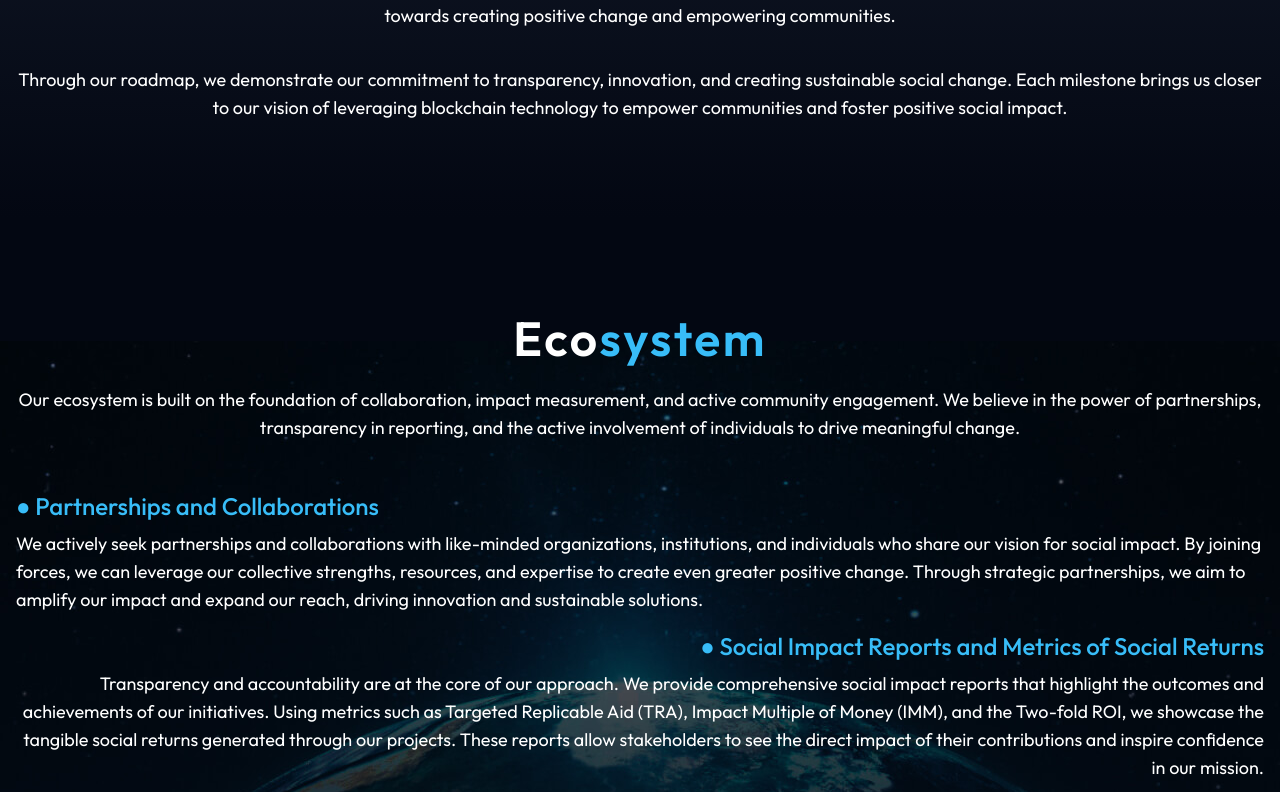
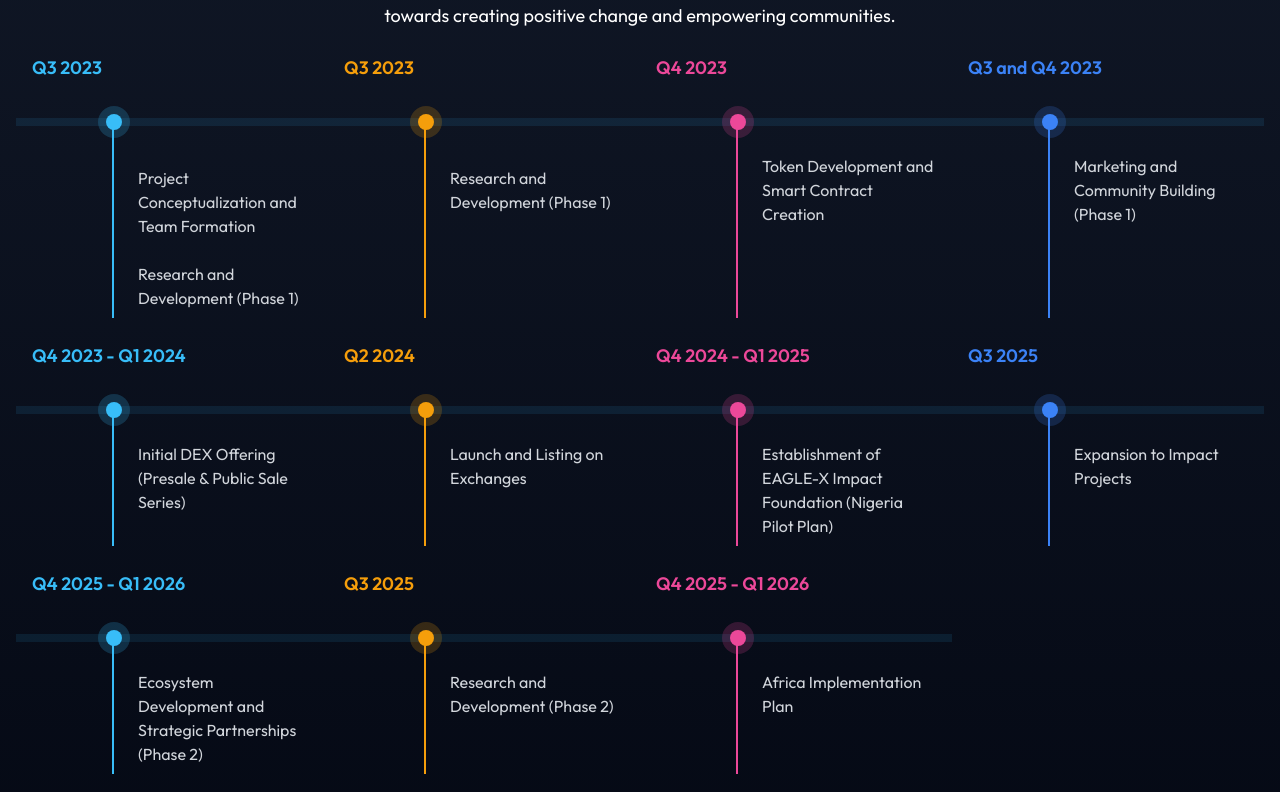
Before and after one commit to MohZeeshan03/eagle-x, a React (Vite) app: page / in a window 1280 px wide. Shown: the part 2848-3640 px from the top of the page. Built offline with nearby package versions, Linux system fonts and the light colour scheme.

Commit message:
roadmap sectiom completd

```diff
--- a/src/components/Roadmap/roadmap.jsx
+++ b/src/components/Roadmap/roadmap.jsx
@@ -7,29 +7,75 @@
                <div className="sl-container">
                     <h2 className="font-semibold lg:text-5xl md:text-3xl text-2xl text-center tracking-wider lg:mb-6 sm:mb-4 mb-2">Road<span className="text-sky-400">map</span></h2>
                     <p className="text-center mb-6">At EAGLE-X, we are committed to driving the adoption of blockchain technology for social impact. Our roadmap outlines the key milestones on our journey towards creating positive change and empowering communities.</p>
-                    {/* <ul className="text-center space-y-2">
-                         <li>Project Conceptualization and Team Formation: <span className="font-semibold">Q3 2023</span></li>
-                         <li><svg className="fill-sky-400 mx-auto h-6" xmlns="http://www.w3.org/2000/svg" height="1em" viewBox="0 0 384 512"><path d="M201.4 342.6c12.5 12.5 32.8 12.5 45.3 0l160-160c12.5-12.5 12.5-32.8 0-45.3s-32.8-12.5-45.3 0L224 274.7 86.6 137.4c-12.5-12.5-32.8-12.5-45.3 0s-12.5 32.8 0 45.3l160 160z"/></svg></li>
-                         <li>Research and Development (Phase 1):  <span className="font-semibold">Q3 2023 </span></li>
-                         <li><svg className="fill-sky-400 mx-auto h-6" xmlns="http://www.w3.org/2000/svg" height="1em" viewBox="0 0 384 512"><path d="M201.4 342.6c12.5 12.5 32.8 12.5 45.3 0l160-160c12.5-12.5 12.5-32.8 0-45.3s-32.8-12.5-45.3 0L224 274.7 86.6 137.4c-12.5-12.5-32.8-12.5-45.3 0s-12.5 32.8 0 45.3l160 160z"/></svg></li>
-                         <li>Token Development and Smart Contract Creation:  <span className="font-semibold">Q4 2023</span></li>
-                         <li><svg className="fill-sky-400 mx-auto h-6" xmlns="http://www.w3.org/2000/svg" height="1em" viewBox="0 0 384 512"><path d="M201.4 342.6c12.5 12.5 32.8 12.5 45.3 0l160-160c12.5-12.5 12.5-32.8 0-45.3s-32.8-12.5-45.3 0L224 274.7 86.6 137.4c-12.5-12.5-32.8-12.5-45.3 0s-12.5 32.8 0 45.3l160 160z"/></svg></li>
-                         <li>Marketing and Community Building (Phase 1):  <span className="font-semibold">Q3 and Q4 2023</span></li>
-                         <li><svg className="fill-sky-400 mx-auto h-6" xmlns="http://www.w3.org/2000/svg" height="1em" viewBox="0 0 384 512"><path d="M201.4 342.6c12.5 12.5 32.8 12.5 45.3 0l160-160c12.5-12.5 12.5-32.8 0-45.3s-32.8-12.5-45.3 0L224 274.7 86.6 137.4c-12.5-12.5-32.8-12.5-45.3 0s-12.5 32.8 0 45.3l160 160z"/></svg></li>
-                         <li>Initial DEX Offering (Presale & Public Sale Series):  <span className="font-semibold">Q4 2023 - Q1 2024</span></li>
-                         <li><svg className="fill-sky-400 mx-auto h-6" xmlns="http://www.w3.org/2000/svg" height="1em" viewBox="0 0 384 512"><path d="M201.4 342.6c12.5 12.5 32.8 12.5 45.3 0l160-160c12.5-12.5 12.5-32.8 0-45.3s-32.8-12.5-45.3 0L224 274.7 86.6 137.4c-12.5-12.5-32.8-12.5-45.3 0s-12.5 32.8 0 45.3l160 160z"/></svg></li>
-                         <li>Launch and Listing on Exchanges:  <span className="font-semibold">Q1 2024 </span></li>
-                         <li><svg className="fill-sky-400 mx-auto h-6" xmlns="http://www.w3.org/2000/svg" height="1em" viewBox="0 0 384 512"><path d="M201.4 342.6c12.5 12.5 32.8 12.5 45.3 0l160-160c12.5-12.5 12.5-32.8 0-45.3s-32.8-12.5-45.3 0L224 274.7 86.6 137.4c-12.5-12.5-32.8-12.5-45.3 0s-12.5 32.8 0 45.3l160 160z"/></svg></li>
-                         <li>Establishment of EAGLE-X Impact Foundation (Nigeria Pilot Plan):  <span className="font-semibold">Q2 2024</span></li>
-                         <li><svg className="fill-sky-400 mx-auto h-6" xmlns="http://www.w3.org/2000/svg" height="1em" viewBox="0 0 384 512"><path d="M201.4 342.6c12.5 12.5 32.8 12.5 45.3 0l160-160c12.5-12.5 12.5-32.8 0-45.3s-32.8-12.5-45.3 0L224 274.7 86.6 137.4c-12.5-12.5-32.8-12.5-45.3 0s-12.5 32.8 0 45.3l160 160z"/></svg></li>
-                         <li>Expansion to Impact Projects:  <span className="font-semibold">Q3 2024</span></li>
-                         <li><svg className="fill-sky-400 mx-auto h-6" xmlns="http://www.w3.org/2000/svg" height="1em" viewBox="0 0 384 512"><path d="M201.4 342.6c12.5 12.5 32.8 12.5 45.3 0l160-160c12.5-12.5 12.5-32.8 0-45.3s-32.8-12.5-45.3 0L224 274.7 86.6 137.4c-12.5-12.5-32.8-12.5-45.3 0s-12.5 32.8 0 45.3l160 160z"/></svg></li>
-                         <li>Ecosystem Development and Strategic Partnerships (Phase 2):  <span className="font-semibold">Q4 2024 - Q1 2025</span></li>
-                         <li><svg className="fill-sky-400 mx-auto h-6" xmlns="http://www.w3.org/2000/svg" height="1em" viewBox="0 0 384 512"><path d="M201.4 342.6c12.5 12.5 32.8 12.5 45.3 0l160-160c12.5-12.5 12.5-32.8 0-45.3s-32.8-12.5-45.3 0L224 274.7 86.6 137.4c-12.5-12.5-32.8-12.5-45.3 0s-12.5 32.8 0 45.3l160 160z"/></svg></li>
-                         <li>Research and Development (Phase 2):  <span className="font-semibold">Q3 2025</span></li>
-                         <li><svg className="fill-sky-400 mx-auto h-6" xmlns="http://www.w3.org/2000/svg" height="1em" viewBox="0 0 384 512"><path d="M201.4 342.6c12.5 12.5 32.8 12.5 45.3 0l160-160c12.5-12.5 12.5-32.8 0-45.3s-32.8-12.5-45.3 0L224 274.7 86.6 137.4c-12.5-12.5-32.8-12.5-45.3 0s-12.5 32.8 0 45.3l160 160z"/></svg></li>
-                         <li>Africa Implementation Plan:  <span className="font-semibold">Q4 2025 - Q1 2026</span></li>
-                    </ul> */}
+                    <div className="grid lg:grid-cols-4 md:grid-cols-3 grid-cols-1 pb-9">
+                         <div className="relative block px-4 overflow-hidden mb-6 before:absolute md:before:top-16 before:top-[2.7rem] before:left-0 before:h-2 before:w-full before:bg-sky-400/10">
+                              <h3 className="font-semibold text-sky-400 md:mb-10 mb-6">Q3 2023</h3>
+                              <div className="relative h-full md:ml-20 ml-5 md:pl-6 pl-4 pb-2 md:pt-5 pt-3 border-l-2 border-sky-400 before:absolute before:-left-4 before:-top-4 before:w-8 before:h-8 before:rounded-full before:bg-sky-400/20  after:absolute after:-left-2 after:-top-2 after:w-4 after:h-4 after:rounded-full after:bg-sky-400">
+                                   <p className="text-base md:pt-6 pt-4 text-gray-300">Project Conceptualization and Team Formation</p>
+                                   <p className="text-base md:pt-6 pt-4 text-gray-300">Research and Development (Phase 1)</p>
+                              </div>
+                         </div>
+                         <div className="relative block px-4 overflow-hidden mb-6 before:absolute md:before:top-16 before:top-[2.7rem] before:left-0 before:h-2 before:w-full before:bg-sky-400/10">
+                              <h3 className="font-semibold text-amber-500 md:mb-10 mb-6">Q3 2023</h3>
+                              <div className="relative h-full md:ml-20 ml-5 md:pl-6 pl-4 pb-2 md:pt-5 pt-3 border-l-2 border-amber-500 before:absolute before:-left-4 before:-top-4 before:w-8 before:h-8 before:rounded-full before:bg-amber-500/20  after:absolute after:-left-2 after:-top-2 after:w-4 after:h-4 after:rounded-full after:bg-amber-500">
+                                   <p className="text-base md:pt-6 pt-4 text-gray-300">Research and Development (Phase 1)</p>
+                              </div>
+                         </div>
+                         <div className="relative block px-4 overflow-hidden mb-6 before:absolute md:before:top-16 before:top-[2.7rem] before:left-0 before:h-2 before:w-full before:bg-sky-400/10">
+                              <h3 className="font-semibold text-pink-500 md:mb-10 mb-6">Q4 2023</h3>
+                              <div className="relative h-full md:ml-20 ml-5 md:pl-6 pl-4 pb-2 md:pt-2 pt-30 border-l-2 border-pink-500 before:absolute before:-left-4 before:-top-4 before:w-8 before:h-8 before:rounded-full before:bg-pink-500/20  after:absolute after:-left-2 after:-top-2 after:w-4 after:h-4 after:rounded-full after:bg-pink-500">
+                                   <p className="text-base md:pt-6 pt-4 text-gray-300">Token Development and Smart Contract Creation</p>
+                              </div>
+                         </div>
+                         <div className="relative block px-4 overflow-hidden mb-6 before:absolute md:before:top-16 before:top-[2.7rem] before:left-0 before:h-2 before:w-full before:bg-sky-400/10">
+                              <h3 className="font-semibold text-blue-500 md:mb-10 mb-6">Q3 and Q4 2023</h3>
+                              <div className="relative h-full md:ml-20 ml-5 md:pl-6 pl-4 pb-2 md:pt-2 pt-30 border-l-2 border-blue-500 before:absolute before:-left-4 before:-top-4 before:w-8 before:h-8 before:rounded-full before:bg-blue-500/20  after:absolute after:-left-2 after:-top-2 after:w-4 after:h-4 after:rounded-full after:bg-blue-500">
+                                   <p className="text-base md:pt-6 pt-4 text-gray-300">Marketing and Community Building (Phase 1)</p>
+                              </div>
+                         </div>
+                         <div className="relative block px-4 overflow-hidden mb-6 before:absolute md:before:top-16 before:top-[2.7rem] before:left-0 before:h-2 before:w-full before:bg-sky-400/10">
+                              <h3 className="font-semibold text-sky-400 md:mb-10 mb-6">Q4 2023 - Q1 2024</h3>
+                              <div className="relative h-full md:ml-20 ml-5 md:pl-6 pl-4 pb-2 md:pt-2 pt-30 border-l-2 border-sky-400 before:absolute before:-left-4 before:-top-4 before:w-8 before:h-8 before:rounded-full before:bg-sky-400/20  after:absolute after:-left-2 after:-top-2 after:w-4 after:h-4 after:rounded-full after:bg-sky-400">
+                                   <p className="text-base md:pt-6 pt-4 text-gray-300">Initial DEX Offering (Presale & Public Sale Series)</p>
+                              </div>
+                         </div>
+                         <div className="relative block px-4 overflow-hidden mb-6 before:absolute md:before:top-16 before:top-[2.7rem] before:left-0 before:h-2 before:w-full before:bg-sky-400/10">
+                              <h3 className="font-semibold text-amber-500 md:mb-10 mb-6">Q2 2024</h3>
+                              <div className="relative h-full md:ml-20 ml-5 md:pl-6 pl-4 pb-2 md:pt-2 pt-30 border-l-2 border-amber-500 before:absolute before:-left-4 before:-top-4 before:w-8 before:h-8 before:rounded-full before:bg-amber-500/20  after:absolute after:-left-2 after:-top-2 after:w-4 after:h-4 after:rounded-full after:bg-amber-500">
+                                   <p className="text-base md:pt-6 pt-4 text-gray-300">Launch and Listing on Exchanges</p>
+                              </div>
+                         </div>
+                         <div className="relative block px-4 overflow-hidden mb-6 before:absolute md:before:top-16 before:top-[2.7rem] before:left-0 before:h-2 before:w-full before:bg-sky-400/10">
+                              <h3 className="font-semibold text-pink-500 md:mb-10 mb-6">Q4 2024 - Q1 2025</h3>
+                              <div className="relative h-full md:ml-20 ml-5 md:pl-6 pl-4 pb-2 md:pt-2 pt-30 border-l-2 border-pink-500 before:absolute before:-left-4 before:-top-4 before:w-8 before:h-8 before:rounded-full before:bg-pink-500/20  after:absolute after:-left-2 after:-top-2 after:w-4 after:h-4 after:rounded-full after:bg-pink-500">
+                                   <p className="text-base md:pt-6 pt-4 text-gray-300">Establishment of EAGLE-X Impact Foundation (Nigeria Pilot Plan)</p>
+                              </div>
+                         </div>
+                         <div className="relative block px-4 overflow-hidden mb-6 before:absolute md:before:top-16 before:top-[2.7rem] before:left-0 before:h-2 before:w-full before:bg-sky-400/10">
+                              <h3 className="font-semibold text-blue-500 md:mb-10 mb-6">Q3 2025</h3>
+                              <div className="relative h-full md:ml-20 ml-5 md:pl-6 pl-4 pb-2 md:pt-2 pt-30 border-l-2 border-blue-500 before:absolute before:-left-4 before:-top-4 before:w-8 before:h-8 before:rounded-full before:bg-blue-500/20  after:absolute after:-left-2 after:-top-2 after:w-4 after:h-4 after:rounded-full after:bg-blue-500">
+                                   <p className="text-base md:pt-6 pt-4 text-gray-300">Expansion to Impact Projects</p>
+                              </div>
+                         </div>
+                         <div className="relative block px-4 overflow-hidden mb-6 before:absolute md:before:top-16 before:top-[2.7rem] before:left-0 before:h-2 before:w-full before:bg-sky-400/10">
+                              <h3 className="font-semibold text-sky-400 md:mb-10 mb-6">Q4 2025 - Q1 2026</h3>
+                              <div className="relative h-full md:ml-20 ml-5 md:pl-6 pl-4 pb-2 md:pt-2 pt-30 border-l-2 border-sky-400 before:absolute before:-left-4 before:-top-4 before:w-8 before:h-8 before:rounded-full before:bg-sky-400/20  after:absolute after:-left-2 after:-top-2 after:w-4 after:h-4 after:rounded-full after:bg-sky-400">
+                                   <p className="text-base md:pt-6 pt-4 text-gray-300">Ecosystem Development and Strategic Partnerships (Phase 2)</p>
+                              </div>
+                         </div>
+                         <div className="relative block px-4 overflow-hidden mb-6 before:absolute md:before:top-16 before:top-[2.7rem] before:left-0 before:h-2 before:w-full before:bg-sky-400/10">
+                              <h3 className="font-semibold text-amber-500 md:mb-10 mb-6">Q3 2025</h3>
+                              <div className="relative h-full md:ml-20 ml-5 md:pl-6 pl-4 pb-2 md:pt-2 pt-30 border-l-2 border-amber-500 before:absolute before:-left-4 before:-top-4 before:w-8 before:h-8 before:rounded-full before:bg-amber-500/20  after:absolute after:-left-2 after:-top-2 after:w-4 after:h-4 after:rounded-full after:bg-amber-500">
+                                   <p className="text-base md:pt-6 pt-4 text-gray-300">Research and Development (Phase 2)</p>
+                              </div>
+                         </div>
+                         <div className="relative block px-4 overflow-hidden mb-6 before:absolute md:before:top-16 before:top-[2.7rem] before:left-0 before:h-2 before:w-full before:bg-sky-400/10">
+                              <h3 className="font-semibold text-pink-500 md:mb-10 mb-6">Q4 2025 - Q1 2026</h3>
+                              <div className="relative h-full md:ml-20 ml-5 md:pl-6 pl-4 pb-2 md:pt-2 pt-30 border-l-2 border-pink-500 before:absolute before:-left-4 before:-top-4 before:w-8 before:h-8 before:rounded-full before:bg-pink-500/20  after:absolute after:-left-2 after:-top-2 after:w-4 after:h-4 after:rounded-full after:bg-pink-500">
+                                   <p className="text-base md:pt-6 pt-4 text-gray-300">Africa Implementation Plan</p>
+                              </div>
+                         </div>
+                    </div>
                     <p className="text-center mt-9">Through our roadmap, we demonstrate our commitment to transparency, innovation, and creating sustainable social change. Each milestone brings us closer to our vision of leveraging blockchain technology to empower communities and foster positive social impact.</p>
                </div>
           </section>
--- a/src/index.css
+++ b/src/index.css
@@ -23,7 +23,7 @@
 
 @layer base {
   body {
-    @apply bg-gray-950 text-white lg:text-lg sm:text-base text-xs;
+    @apply bg-gray-950 text-white lg:text-lg text-base;
   }
 
   a,
```
